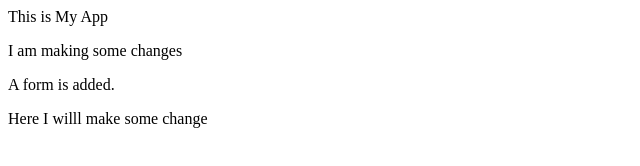
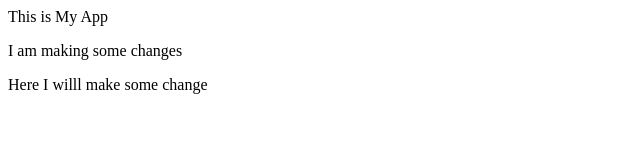
Before and after one commit to kbuddhar17/appSample, a plain HTML site: page index.html in a window 1280 px wide. Shown: the whole page, without its empty margins (0-640 px from the left). Drawn offline with Linux system fonts and the light colour scheme.

Commit message:
something is deleted

```diff
--- a/index.html
+++ b/index.html
@@ -6,7 +6,7 @@
         <p> This is My App</p>
         <p> I am making some changes</p>
         <form></form>
-        <p > A form is added.</p>
+
         <P> Here I willl make some change</P>
     </body>
 </html>
```
